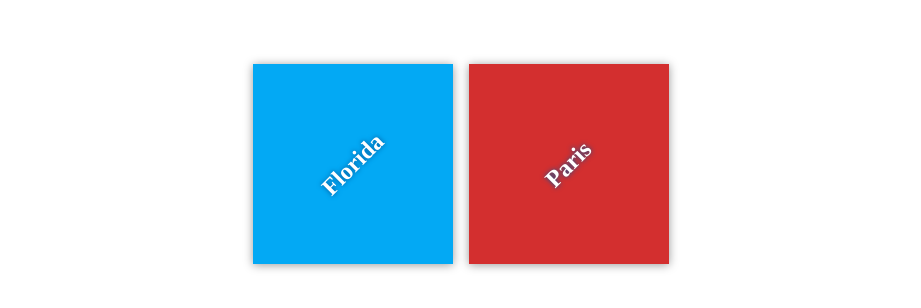
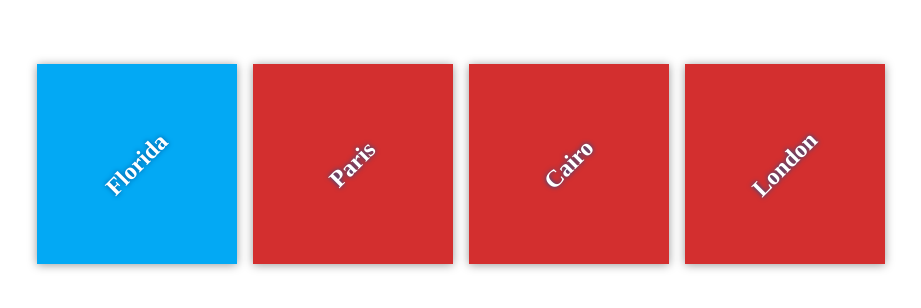
Before and after one commit to geuvaramg/my-travel-plans, a plain HTML site: page index.html in a window 1280 px wide. Shown: the part 236-544 px from the top of the page, without its empty margins (179-1100 px from the left). Drawn offline with Linux system fonts and the light colour scheme.

Commit message:
Add some capitals

```diff
--- a/index.html
+++ b/index.html
@@ -17,6 +17,12 @@
             <div class="destination" id="paris">
                 <h2>Paris</h2>
             </div>
+            <div class="destination" id="paris">
+                <h2>Cairo</h2>
+            </div>
+            <div class="destination" id="paris">
+                <h2>London</h2>
+            </div>
         </div>
     </div>
 
```
